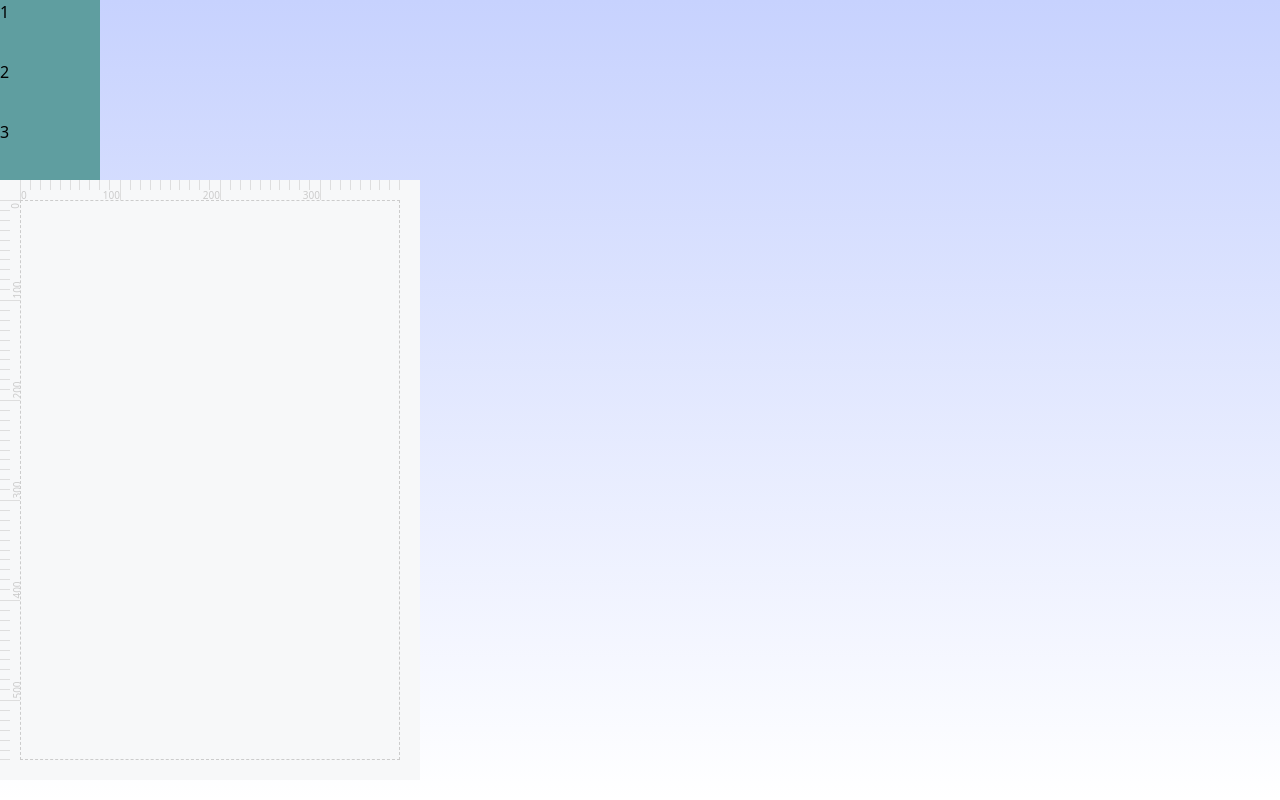
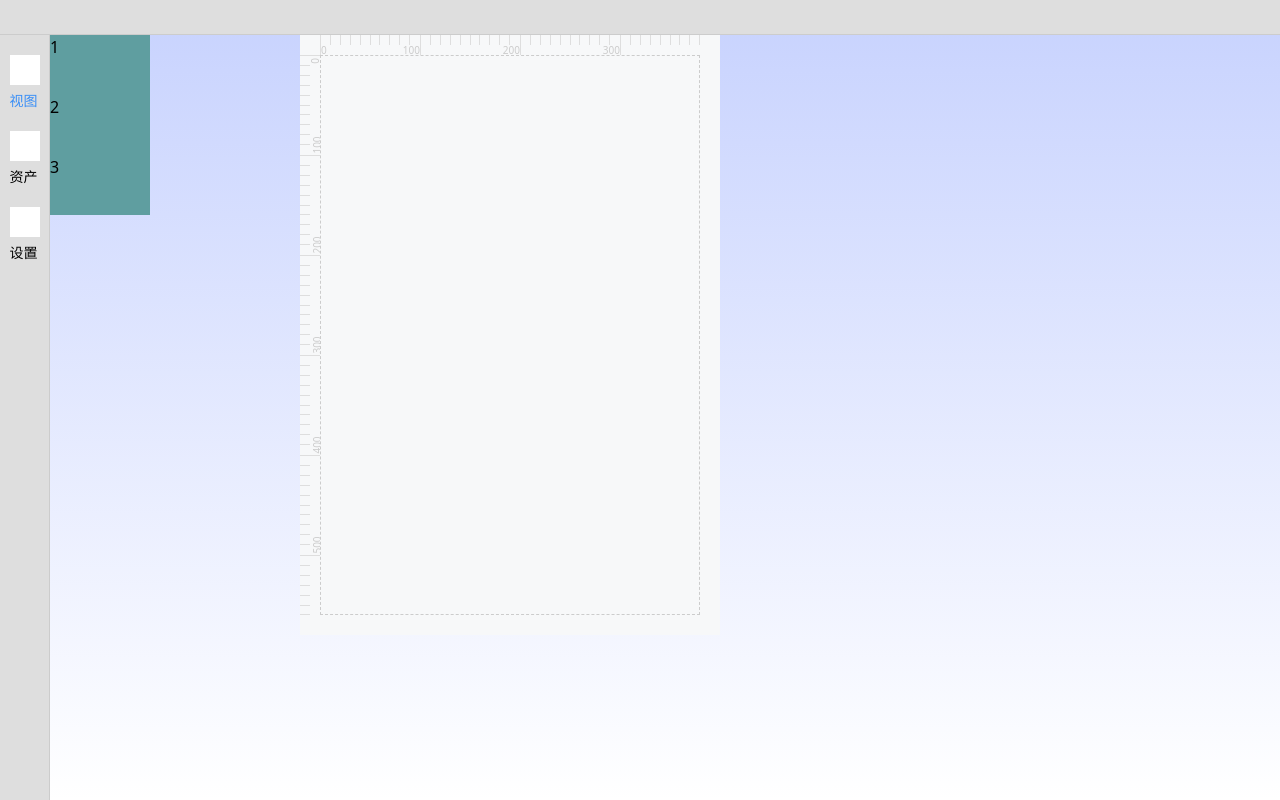
Before and after one commit to shinemofe/c-star, a Vue app: page /drag-demo in a window 1280 px wide. Built offline with nearby package versions, Linux system fonts and the light colour scheme; what @tailwindcss/typography, @vueuse/head would draw is missing.

Commit message:
feat: layout and sidebar

```diff
--- a/src/router.ts
+++ b/src/router.ts
@@ -2,7 +2,7 @@ import { createRouter, createWebHistory } from 'vue-router'
 import Index from '@/views/Index.vue'
 import About from '@/views/About.vue'
 import ProjectSelect from '@/views/project/Index.vue'
-import DragDemo from './views/drag-demo.vue'
+import DragDemo from './views/editor-component/index.vue'
 
 const routes = [
   {
--- a/src/views/drag-demo.vue
+++ /dev/null
@@ -1,54 +0,0 @@
-<template>
-  <drag-wrapper target="#container">
-    <drag-item
-      v-for="item in origin"
-      :key="item.id"
-      :source="item.id"
-      :width="item.width"
-      :height="item.height"
-    >
-      <div class="item">
-        {{ item.id }}
-      </div>
-    </drag-item>
-  </drag-wrapper>
-  <drop-container
-    id="container"
-    @drop="handleDrop"
-  >
-    <template v-slot:drop-item="{ data }">
-      <span>{{ data.id }}</span>
-    </template>
-  </drop-container>
-</template>
-
-<script setup lang="ts">
-import DropContainer from '../components/drag-ok/drop-container.vue'
-import DragItem from '../components/drag-ok/drag-item.vue'
-import DragWrapper from '../components/drag-ok/drag-wrapper.vue'
-import { ref } from 'vue'
-import { DropData } from '../components/drag-ok/types'
-
-const origin = ref([
-  { id: 1, width: 200, height: 50 },
-  { id: 2, width: 100, height: 100 },
-  { id: 3, width: 200, height: 200 }
-])
-// const result = ref<Array<DropData>>([])
-function handleDrop (data: DropData) {
-  console.log(data)
-  // const item = origin.value.find(x => x.id === data.id)
-  // result.value.push({
-  //   ...data,
-  //   ...item
-  // })
-}
-</script>
-
-<style>
-.item {
-  width: 100px;
-  height: 60px;
-  background: cadetblue;
-}
-</style>
--- /dev/null
+++ b/src/views/editor-component/components/header.vue
@@ -0,0 +1,14 @@
+<template>
+  <div class="c-header">
+
+  </div>
+</template>
+
+<style lang="less">
+@import '../var';
+.c-header {
+  height: @header-height;
+  background: @gray1;
+  border-bottom: 1px @gray1-border-color solid;
+}
+</style>
--- /dev/null
+++ b/src/views/editor-component/components/layout.vue
@@ -0,0 +1,31 @@
+<template>
+  <div class="c-layout">
+    <slot name="header" />
+    <div class="c-center">
+      <div class="c-layout__sidebar">
+        <slot name="sidebar" />
+      </div>
+      <div class="c-layout__wrap">
+        <slot />
+      </div>
+    </div>
+  </div>
+</template>
+
+<style lang="less">
+@import '../var';
+.c-layout {
+  width: 100%;
+  .c-center {
+    display: flex;
+    height: calc(100vh - @header-height);
+    overflow: hidden;
+  }
+  &__sidebar {
+    flex-shrink: 0;
+  }
+  &__wrap {
+    flex-grow: 1;
+  }
+}
+</style>
--- /dev/null
+++ b/src/views/editor-component/components/sidebar-item.vue
@@ -0,0 +1,31 @@
+<template>
+  <div v-if="showContent" class="c-sidebar__content-item">
+    <slot />
+  </div>
+</template>
+
+<script setup lang="ts">
+import { ref, getCurrentInstance, computed } from 'vue'
+import { ComponentInternalInstance } from '@vue/runtime-core'
+
+const props = defineProps({
+  name: String
+})
+const ctx = getCurrentInstance()
+const parentState = ctx?.parent?.exposed?.state
+const index = ref(-1)
+const showContent = computed(() => index.value === parentState.active)
+if (parentState.children.every((x: ComponentInternalInstance) => x !== ctx)) {
+  index.value = parentState.children.length
+  parentState.children.push(ctx)
+  // console.log(ctx)
+}
+</script>
+
+<style lang="less">
+@import '../var';
+.c-sidebar {
+  &__content-item {
+  }
+}
+</style>
--- /dev/null
+++ b/src/views/editor-component/components/sidebar.vue
@@ -0,0 +1,78 @@
+<template>
+  <div class="c-sidebar">
+    <div class="c-sidebar__tab">
+      <div
+        v-for="(child, i) in state.children"
+        :key="i"
+        class="c-sidebar__item"
+        :class="{ active: state.active === i }"
+        @click="state.active = i"
+      >
+        <div class="c-sidebar__item-icon"></div>
+        <div class="c-sidebar__item-label">{{ child.props.name }}</div>
+      </div>
+    </div>
+    <div class="c-sidebar__content">
+      <slot />
+    </div>
+  </div>
+</template>
+
+<script setup lang="ts">
+import { reactive } from 'vue'
+import { ComponentInternalInstance } from '@vue/runtime-core'
+
+// const ctx = getCurrentInstance()
+const state = reactive<{
+  children: ComponentInternalInstance[],
+  active: number
+}>({
+  children: [],
+  active: 0
+})
+
+defineExpose({
+  state
+})
+
+// console.log(ctx)
+</script>
+
+<style lang="less">
+@import '../var';
+.c-sidebar {
+  display: flex;
+  width: @sidebar-width;
+  height: 100%;
+  &__tab {
+    width: @sidebar-item-width;
+    display: flex;
+    flex-direction: column;
+    //justify-content: center;
+    align-items: center;
+    background: @gray1;
+    border-right: 1px @gray1-border-color solid;
+    flex-shrink: 0;
+  }
+  &__item {
+    padding-top: 20px;
+    &-icon {
+      width: 30px;
+      height: 30px;
+      background: #fff;
+    }
+    &-label {
+      font-size: 14px;
+      margin-top: 5px;
+    }
+    &.active {
+      .c-sidebar__item-label {
+        color: @main;
+      }
+    }
+  }
+  &__content {
+    flex-grow: 1;
+  }
+}
+</style>
--- /dev/null
+++ b/src/views/editor-component/index.vue
@@ -0,0 +1,71 @@
+<template>
+  <c-layout>
+    <template #header>
+      <c-header />
+    </template>
+    <template #sidebar>
+      <c-sidebar>
+        <c-sidebar-item name="视图">
+          <drag-wrapper target="#container">
+            <drag-item
+              v-for="item in origin"
+              :key="item.id"
+              :source="item.id"
+              :width="item.width"
+              :height="item.height"
+            >
+              <div class="item">
+                {{ item.id }}
+              </div>
+            </drag-item>
+          </drag-wrapper>
+        </c-sidebar-item>
+        <c-sidebar-item name="资产">2</c-sidebar-item>
+        <c-sidebar-item name="设置">3</c-sidebar-item>
+      </c-sidebar>
+    </template>
+    <drop-container
+      id="container"
+      @drop="handleDrop"
+    >
+      <template v-slot:drop-item="{ data }">
+        <span>{{ data.id }}</span>
+      </template>
+    </drop-container>
+  </c-layout>
+</template>
+
+<script setup lang="ts">
+import CHeader from './components/header.vue'
+import CSidebar from './components/sidebar.vue'
+import CSidebarItem from './components/sidebar-item.vue'
+import CLayout from './components/layout.vue'
+import DropContainer from '../../components/drag-ok/drop-container.vue'
+import DragItem from '../../components/drag-ok/drag-item.vue'
+import DragWrapper from '../../components/drag-ok/drag-wrapper.vue'
+import { ref } from 'vue'
+import { DropData } from '../../components/drag-ok/types'
+
+const origin = ref([
+  { id: 1, width: 200, height: 50 },
+  { id: 2, width: 100, height: 100 },
+  { id: 3, width: 200, height: 200 }
+])
+// const result = ref<Array<DropData>>([])
+function handleDrop (data: DropData) {
+  console.log(data)
+  // const item = origin.value.find(x => x.id === data.id)
+  // result.value.push({
+  //   ...data,
+  //   ...item
+  // })
+}
+</script>
+
+<style>
+.item {
+  width: 100px;
+  height: 60px;
+  background: cadetblue;
+}
+</style>
--- /dev/null
+++ b/src/views/editor-component/var.less
@@ -0,0 +1,10 @@
+@main: #3b8ff6;
+@gray1: #dedede;
+@gray2: #efefef;
+@gray3: #f7f8f9;
+@gray1-border-color: #ccc;
+
+@header-height: 35px;
+
+@sidebar-width: 300px;
+@sidebar-item-width: 50px;
```
